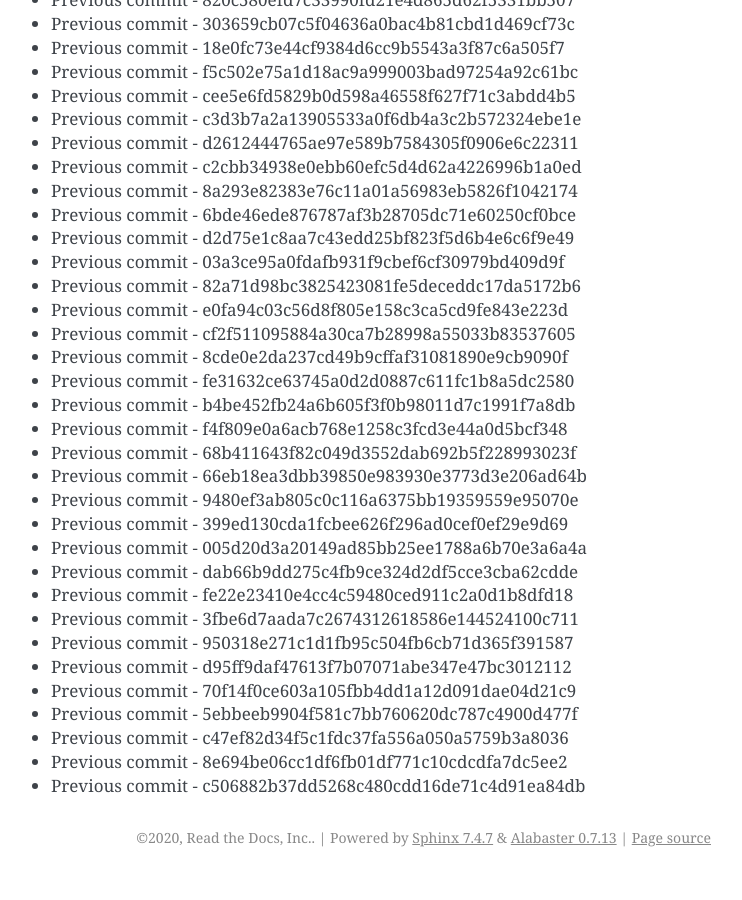
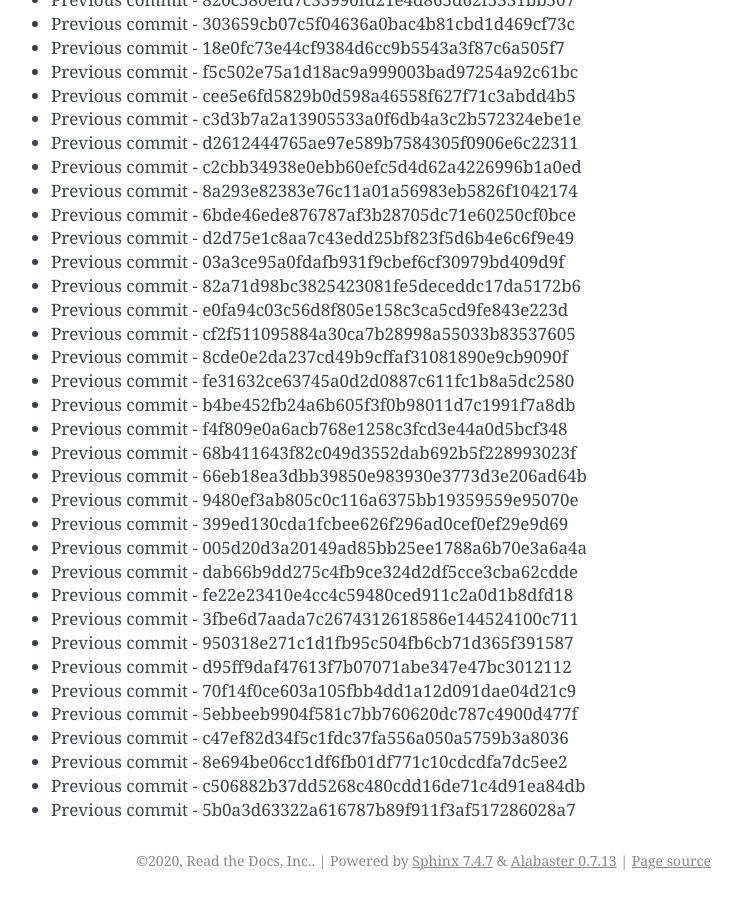
Before and after one commit to readthedocs/rtd-git-stresstest, a Sphinx documentation site: the page built from docs/updates.rst, in a window 1280 px wide and 900 px high, scrolled down 86300 px. Shown: the whole window, without its empty margins (399-1141 px from the left). Built offline with Sphinx 7.4.7, drawn with Linux system fonts in a browser that asks for light colours; before the commit the page ends 87177 px from its top, so only the background shows below that.

Commit message:
Generating commit from previous: 5b0a3d63322a616787b89f911f3af517286028a7

```diff
--- a/docs/updates.rst
+++ b/docs/updates.rst
@@ -3658,3 +3658,4 @@ It can be tested for any performance characteristics.
 * Previous commit - c47ef82d34f5c1fdc37fa556a050a5759b3a8036
 * Previous commit - 8e694be06cc1df6fb01df771c10cdcdfa7dc5ee2
 * Previous commit - c506882b37dd5268c480cdd16de71c4d91ea84db
+* Previous commit - 5b0a3d63322a616787b89f911f3af517286028a7
```
